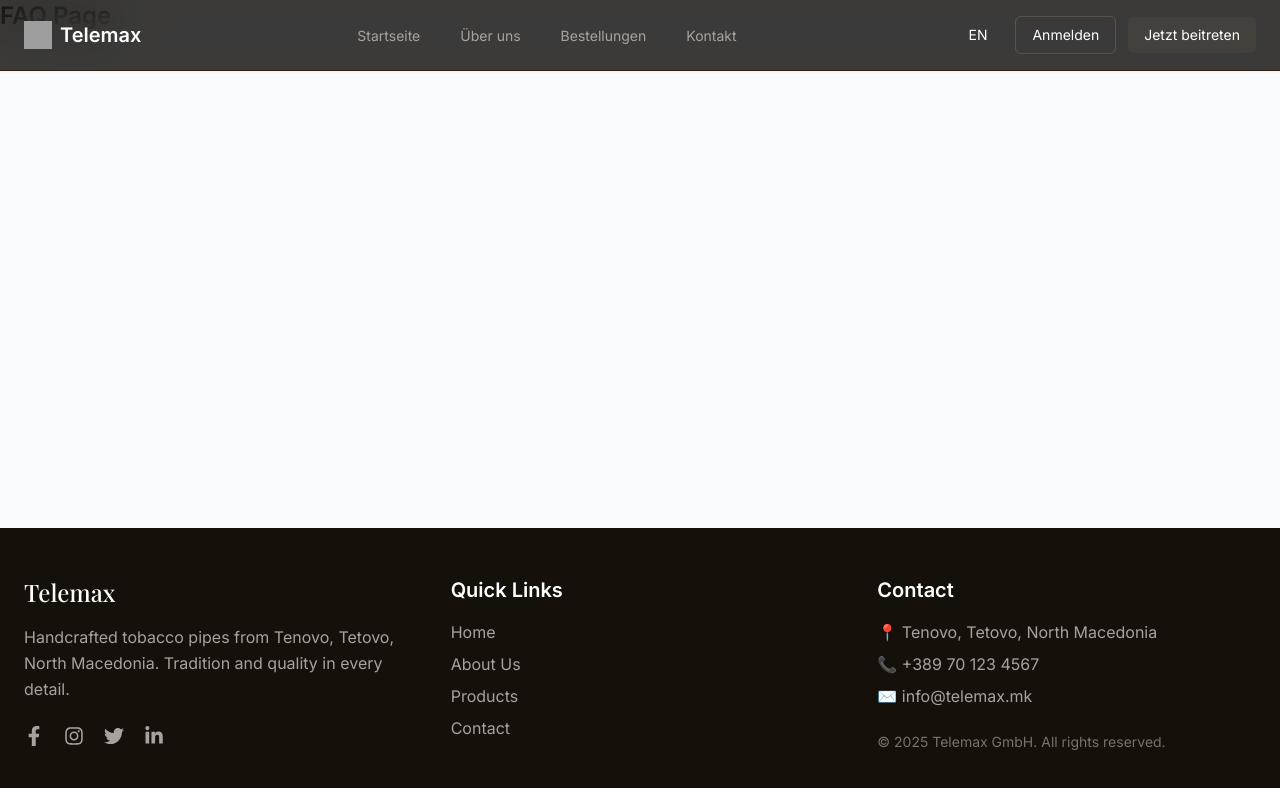
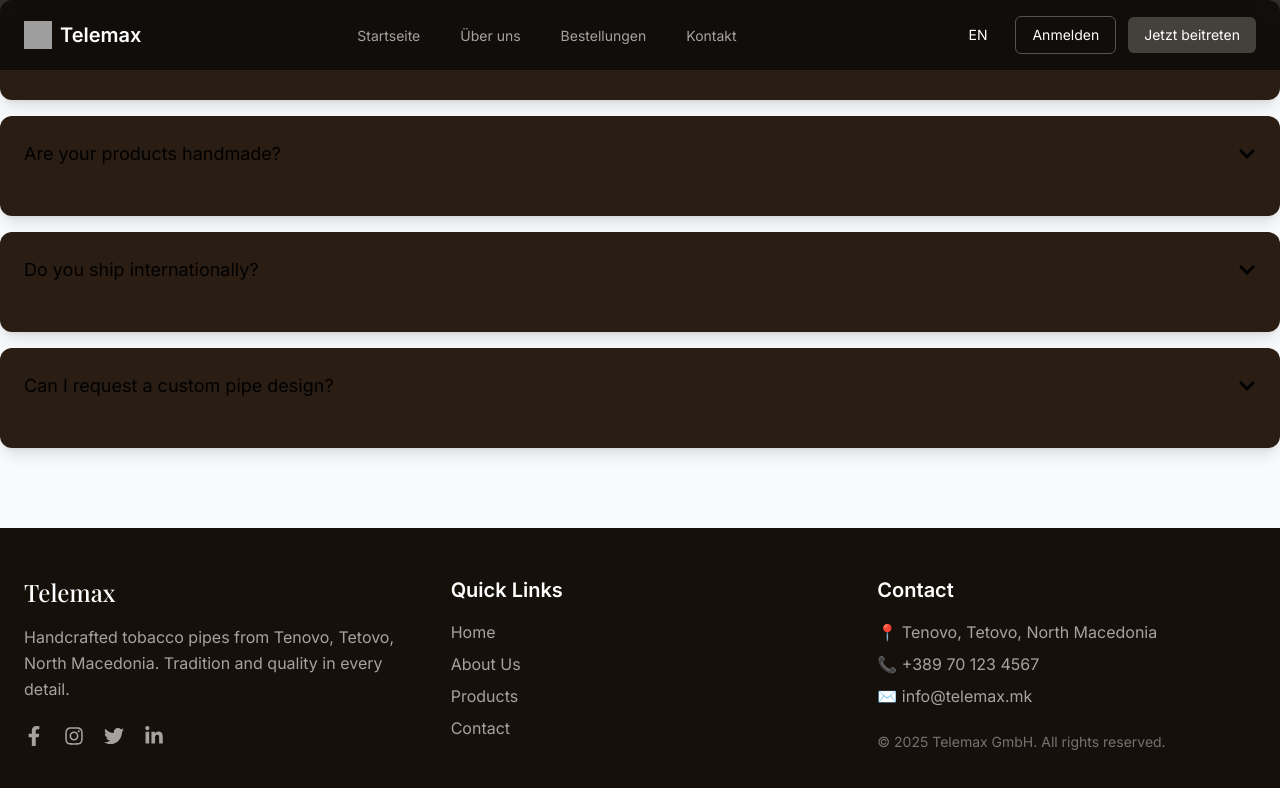
Before and after one commit to andet-art/telemax-web, a React (Vite) app: page /faq in a window 1280 px wide. Shown: the top 788 px of the page. Built offline with nearby package versions, Linux system fonts and the light colour scheme; grey boxes are pictures that could not be loaded.

Commit message:
changed the last part of the home page, making it suitable for all screens is the next step

```diff
--- a/src/pages/FAQ.tsx
+++ b/src/pages/FAQ.tsx
@@ -1,3 +1,61 @@
-// src/pages/FAQ.tsx
-const FAQ = () => <h1 className="text-2xl font-bold">FAQ Page</h1>;
+import { useState } from "react";
+import { FaChevronDown } from "react-icons/fa";
+
+const faqs = [
+  {
+    q: "What materials do you use for your pipes?",
+    a: "We use only high-quality briar wood, aged and cured for optimal smoking experience.",
+  },
+  {
+    q: "Are your products handmade?",
+    a: "Yes, each piece is handcrafted by skilled artisans with attention to detail.",
+  },
+  {
+    q: "Do you ship internationally?",
+    a: "Absolutely. We deliver worldwide with secure packaging to ensure your product arrives safely.",
+  },
+  {
+    q: "Can I request a custom pipe design?",
+    a: "Yes! Reach out via our contact form, and we’ll collaborate to craft your unique pipe.",
+  },
+];
+
+const FAQ = () => {
+  const [activeIndex, setActiveIndex] = useState<number | null>(null);
+
+  const toggle = (index: number) => {
+    setActiveIndex(prev => (prev === index ? null : index));
+  };
+
+  return (
+    <div className="space-y-4">
+      {faqs.map((item, index) => (
+        <div
+          key={index}
+          className="bg-[#2a1d13] rounded-xl shadow-lg overflow-hidden transition-all"
+        >
+          <button
+            className="w-full text-left p-6 flex justify-between items-center text-lg font-medium focus:outline-none"
+            onClick={() => toggle(index)}
+          >
+            <span>{item.q}</span>
+            <FaChevronDown
+              className={`ml-4 transform transition-transform ${
+                activeIndex === index ? "rotate-180" : ""
+              }`}
+            />
+          </button>
+          <div
+            className={`px-6 pb-6 text-stone-300 text-base transition-all duration-300 ease-in-out ${
+              activeIndex === index ? "max-h-screen opacity-100" : "max-h-0 opacity-0 overflow-hidden"
+            }`}
+          >
+            {item.a}
+          </div>
+        </div>
+      ))}
+    </div>
+  );
+};
+
 export default FAQ;
--- a/src/pages/Home.tsx
+++ b/src/pages/Home.tsx
@@ -405,22 +405,58 @@ const Home = () => {
 
 
       {/* Section 6 - Gallery with lightbox */}
-      <section className="py-32 px-6 bg-[#231a13] text-center reveal">
-        <h2 className="text-5xl font-bold mb-10">{t("home.gallery_title")}</h2>
-        <div className="grid grid-cols-1 sm:grid-cols-2 md:grid-cols-3 gap-8 max-w-7xl mx-auto">
+      <section className="py-24 px-6 bg-[#231a13] text-center">
+  <h2 className="text-4xl md:text-5xl font-bold mb-14 text-white reveal">
+    {t("home.gallery_title")}
+  </h2>
+
+  <div className="grid grid-cols-2 md:grid-cols-3 gap-6 max-w-6xl mx-auto">
     {[pipe1, pipe2, pipe3, artisan2, pipe3, pipe1].map((src, i) => (
-            <LazyLoad key={i} height={250} offset={100} once>
+      <LazyLoad key={i} height={200} offset={100} once>
+        <motion.div
+          className="relative group overflow-hidden rounded-xl shadow-lg cursor-pointer"
+          onClick={() => setSelectedImg(src)}
+          initial={{ opacity: 0, y: 30 }}
+          whileInView={{ opacity: 1, y: 0 }}
+          viewport={{ once: true }}
+          transition={{ duration: 0.5, delay: i * 0.1 }}
+        >
           <img
-                onClick={() => openModal(src)}
             src={src}
             alt={`Gallery image ${i + 1}`}
-                className="rounded-lg shadow-lg cursor-pointer hover:scale-105 transition-transform"
+            className="w-full h-64 object-cover transition-transform duration-300 group-hover:scale-105"
             loading="lazy"
           />
+          <div className="absolute inset-0 bg-black/40 opacity-0 group-hover:opacity-100 transition-opacity duration-300" />
+        </motion.div>
       </LazyLoad>
     ))}
   </div>
+
+  {/* Lightbox Modal */}
+  <AnimatePresence>
+    {selectedImg && (
+      <motion.div
+        className="fixed inset-0 z-50 bg-black/80 flex items-center justify-center px-4"
+        onClick={closeModal}
+        initial={{ opacity: 0 }}
+        animate={{ opacity: 1 }}
+        exit={{ opacity: 0 }}
+      >
+        <motion.img
+          src={selectedImg}
+          alt="Preview"
+          className="max-w-3xl w-full rounded-xl shadow-xl"
+          initial={{ scale: 0.8, opacity: 0 }}
+          animate={{ scale: 1, opacity: 1 }}
+          exit={{ scale: 0.8, opacity: 0 }}
+          transition={{ duration: 0.3 }}
+        />
+      </motion.div>
+    )}
+  </AnimatePresence>
 </section>
+
 
       {/* Modal Lightbox */}
       <Modal
@@ -448,32 +484,42 @@ const Home = () => {
       </Modal>
 
       {/* Section 7 - FAQ with accordions */}
-      <section className="py-24 px-6 bg-[#1a120b] max-w-5xl mx-auto">
-        <h2 className="text-5xl font-bold mb-10 text-center reveal">{t("home.faq_title")}</h2>
+     <section className="py-20 px-6 bg-[#1a120b] text-white max-w-5xl mx-auto">
+  <h2 className="text-4xl md:text-5xl font-bold mb-14 text-center reveal">
+    {t("home.faq_title")}
+  </h2>
+  <div className="space-y-5">
     <FAQ />
+  </div>
 </section>
 
+
       {/* CMS Integration Placeholder */}
-      <section className="py-24 px-6 bg-[#231a13] text-center reveal max-w-4xl mx-auto">
-        <h2 className="text-3xl font-bold mb-4">Live Updates with Sanity CMS</h2>
-        <p className="text-stone-300 max-w-3xl mx-auto mb-8">
-          This section is connected to a headless CMS (Sanity) and can be edited in real-time without redeploying the site. Ask us how to set it up!
+      <section className="py-24 px-6 bg-[#1a120b] text-center max-w-4xl mx-auto rounded-xl shadow-xl reveal">
+  <h2 className="text-4xl md:text-5xl font-bold mb-6 text-white">
+    {t("home.cms_title") ?? "Live Content Editing"}
+  </h2>
+  <p className="text-stone-400 text-lg mb-10 leading-relaxed">
+    {t("home.cms_description") ??
+      "Easily manage your content using Sanity CMS — no code, no redeploy. Update product details, text, and media in real time."}
   </p>
-        <button className="mt-6 bg-amber-600 px-8 py-4 rounded shadow hover:bg-amber-700 transition font-semibold text-lg">
-          Connect Sanity
+  <button className="bg-[#3b2f2f] hover:bg-[#2a1d1d] text-white px-8 py-3 rounded-full text-lg font-medium transition shadow-lg">
+    {t("home.connect_sanity") ?? "Connect Sanity CMS"}
   </button>
 </section>
+
 
       {/* Scroll To Top */}
       {showScrollTop && (
   <button
     onClick={scrollToTop}
-          className="fixed bottom-6 right-6 z-50 p-3 bg-amber-600 hover:bg-amber-700 rounded-full text-white shadow-lg transition-all"
+    className="fixed bottom-6 right-6 z-50 p-3 bg-[#3b2f2f] hover:bg-[#2a1d1d] rounded-full text-white shadow-xl transition-all duration-300"
     aria-label="Scroll to top"
   >
     ↑
   </button>
 )}
+
     </div>
   );
 };
```
Lines whose indentation alone changed are shown as unchanged.
